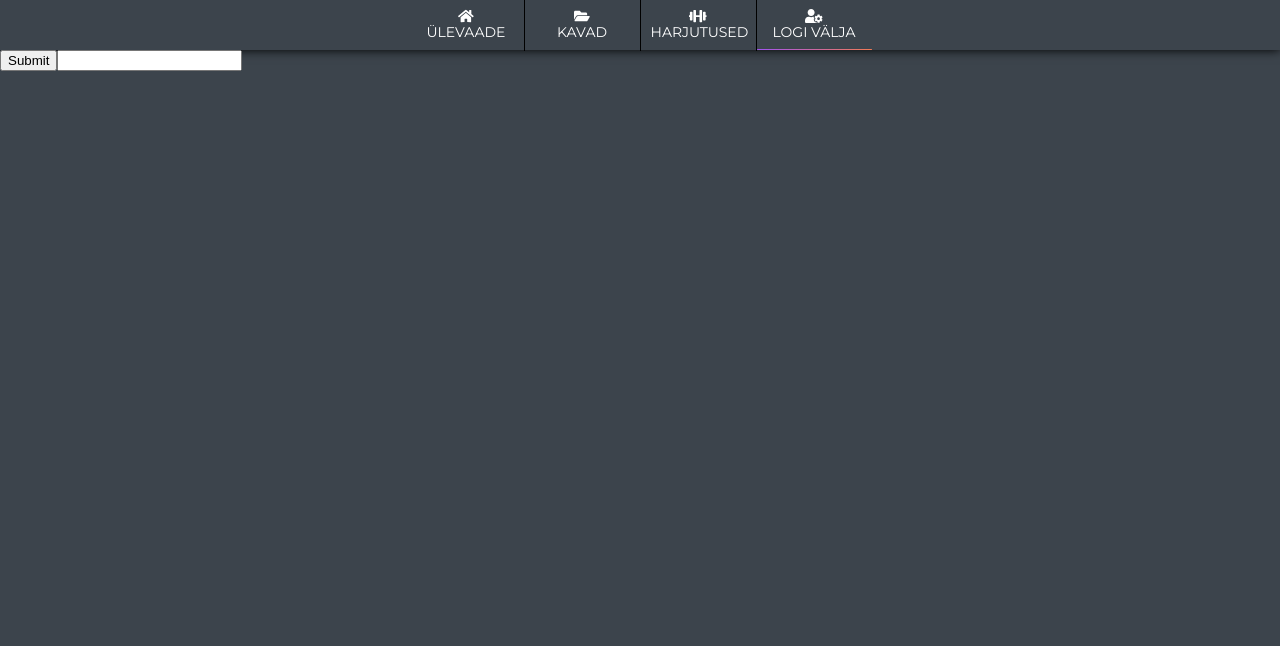
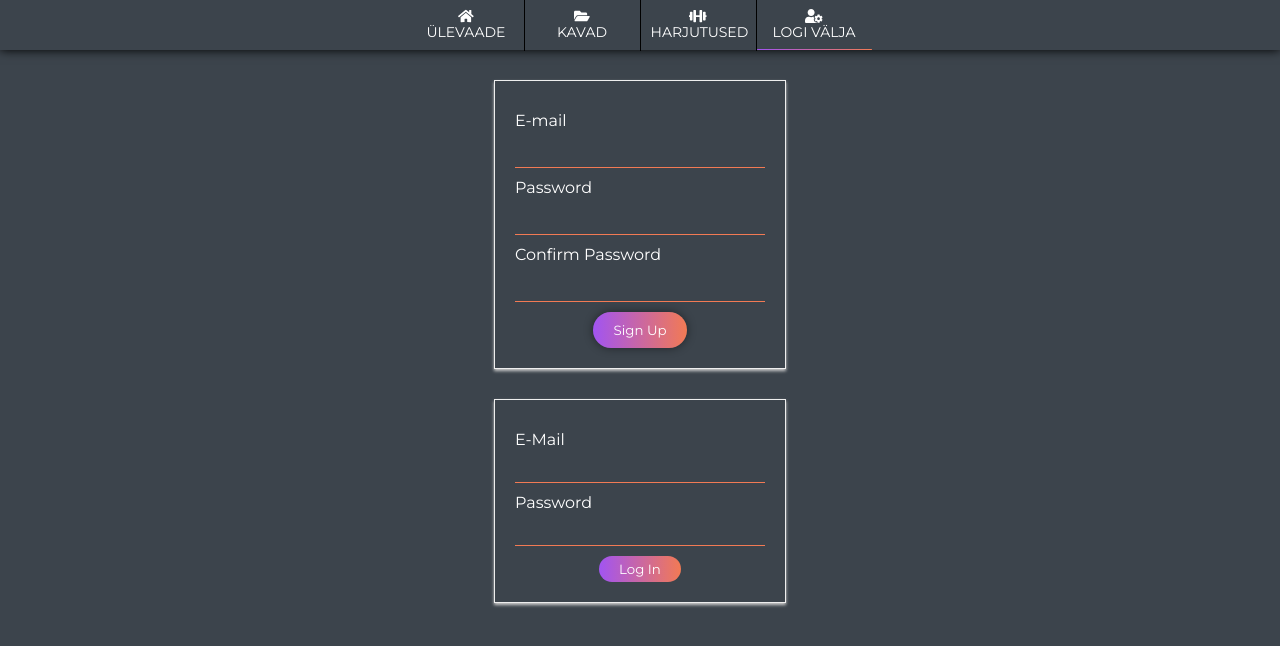
Before and after one commit to fredvunkiktkhk/fitfuture, a Vue app: page /login in a window 1280 px wide. Shown: the top 646 px of the page. Built offline with nearby package versions, Linux system fonts and the light colour scheme.

Commit message:
#171995256  Create Login component

```diff
--- /dev/null
+++ b/src/components/Auth/SignIn.vue
@@ -0,0 +1,112 @@
+<template>
+    <div id="log-in">
+        <div class="log-in-form">
+            <form @submit.prevent="onSubmit">
+                <div class="input">
+                    <label for="email">E-Mail</label>
+                    <input
+                            type="email"
+                            id="email"
+                            v-model="email">
+                </div>
+                <div class="input">
+                    <label for="password">Password</label>
+                    <input
+                            type="password"
+                            id="password"
+                            v-model="password">
+                </div>
+                <div class="submit">
+                    <button type="submit">Log In</button>
+                </div>
+            </form>
+        </div>
+    </div>
+</template>
+
+<script>
+    export default {
+        name: "SignIn",
+        data () {
+            return {
+                email: '',
+                password: ''
+            }
+        },
+        methods: {
+            onSubmit () {
+                const formData = {
+                    email: this.email,
+                    password: this.password,
+                }
+                console.log(formData)
+            }
+        }
+    }
+</script>
+
+<style scoped lang="scss">
+    .log-in-form {
+        width: 250px;
+        margin: 30px auto;
+        border: 1px solid #EEE;
+        padding: 20px;
+        box-shadow: 0 2px 3px #CCC;
+    }
+
+    .input {
+        margin: 10px auto;
+    }
+
+    .input label {
+        display: block;
+        color: #FFF;
+        margin-bottom: 6px;
+    }
+
+    .input input {
+        width: 100%;
+        padding: 6px 12px;
+        box-sizing: border-box;
+        border-bottom: 1px solid #F27A54;
+        border-top: 0;
+        border-left: 0;
+        border-right: 0;
+        background: transparent;
+        color: #FFF;
+    }
+
+    .input input:focus {
+        outline: none;
+        background: rgba(255, 255, 255, 0.1);
+    }
+
+    .submit {
+        text-align: center;
+
+        button {
+            color: #FFF;
+            border: 0;
+            border-radius: 20px;
+            padding: 5px 20px;
+            cursor: pointer;
+            background:  linear-gradient(to left, #F27A54, #A154F2);
+            font-family: 'Montserrat', Helvetica, Arial, sans-serif;
+        }
+    }
+
+    .submit button:hover,
+    .submit button:active {
+        background-color: #521751;
+        color: white;
+    }
+
+    .submit button[disabled],
+    .submit button[disabled]:hover,
+    .submit button[disabled]:active {
+        border: 1px solid #CCC;
+        background-color: transparent;
+        color: #CCC;
+        cursor: not-allowed;
+    }
+</style>
--- /dev/null
+++ b/src/components/Auth/SignUp.vue
@@ -0,0 +1,142 @@
+<template>
+    <div class="signup">
+        <div class="signup-form">
+            <form @submit.prevent="onSubmit">
+                <div class="input">
+                    <label for="email">E-mail</label>
+                    <input
+                            type="email"
+                            id="email"
+                            v-model="email"
+                            autocomplete="off"
+                    >
+                </div>
+                <div class="input">
+                    <label for="password">Password</label>
+                    <input
+                            type="password"
+                            id="password"
+                            v-model="password"
+                            autocomplete="off"
+                    >
+                </div>
+                <div class="input">
+                    <label for="confirm-password">Confirm Password</label>
+                    <input
+                            type="password"
+                            id="confirm-password"
+                            v-model="confirmPassword"
+                            autocomplete="off"
+                    >
+                </div>
+                <div class="submit">
+                    <button type="submit">Sign Up</button>
+                </div>
+            </form>
+        </div>
+    </div>
+</template>
+
+<script>
+    export default {
+        name: "SignUp",
+        data  () {
+            return {
+                email: '',
+                password: '',
+                confirmPassword: '',
+            }
+        },
+        methods: {
+            onSubmit() {
+                const formData = {
+                    email: this.email,
+                    password: this.password,
+                    confirmPassword: this.confirmPassword,
+                }
+                console.log(formData)
+            },
+        }
+    }
+</script>
+
+<style scoped lang="scss">
+    .signup-form {
+        width: 250px;
+        margin: 30px auto;
+        border: 1px solid #eee;
+        box-shadow: 0 2px 3px #ccc;
+        padding: 20px;
+    }
+
+    .input {
+        margin: 10px auto;
+        background: transparent;
+    }
+
+    .input label {
+        display: block;
+        color: #FFF;
+        margin-bottom: 6px;
+    }
+
+    .input.inline label {
+        display: inline;
+    }
+
+    .input input {
+        font: inherit;
+        width: 100%;
+        padding: 6px 12px;
+        box-sizing: border-box;
+        border-bottom: 1px solid #F27A54;
+        border-top: 0;
+        border-left: 0;
+        border-right: 0;
+        background: transparent;
+    }
+
+    .input.inline input {
+        width: auto;
+    }
+
+    .input input:focus {
+        outline: none;
+        background: rgba(255, 255, 255, 0.1);
+    }
+
+    .input select {
+        border: 1px solid #ccc;
+    }
+
+    .submit {
+        text-align: center;
+
+        button {
+            border: 0;
+            border-radius: 20px;
+            color: #FFF;
+            padding: 10px 20px;
+            cursor: pointer;
+            margin: 0 auto;
+            background:  linear-gradient(to left, #F27A54, #A154F2);
+            box-shadow: 0 0 10px 0 #00000075;
+            font-family: 'Montserrat', Helvetica, Arial, sans-serif;
+        }
+    }
+
+    .submit button:hover,
+    .submit button:active {
+        background-color: #521751;
+        color: white;
+    }
+
+    .submit button[disabled],
+    .submit button[disabled]:hover,
+    .submit button[disabled]:active {
+        border: 1px solid #ccc;
+        background-color: transparent;
+        color: #ccc;
+        cursor: not-allowed;
+    }
+</style>
--- a/src/components/LogIn.vue
+++ b/src/components/LogIn.vue
@@ -1,13 +1,19 @@
 <template>
-    <div class="content">
-        <input type="submit"/>
-        <input type="password"/>
+    <div>
+        <SignUp />
+        <SignIn />
     </div>
 </template>
 
 <script>
+    import SignIn from "./Auth/SignIn";
+    import SignUp from "./Auth/SignUp";
+
     export default {
-        name: "LogIn"
+        name: "LogIn",
+        components: {
+            SignUp, SignIn,
+        }
     }
 </script>
 
```
